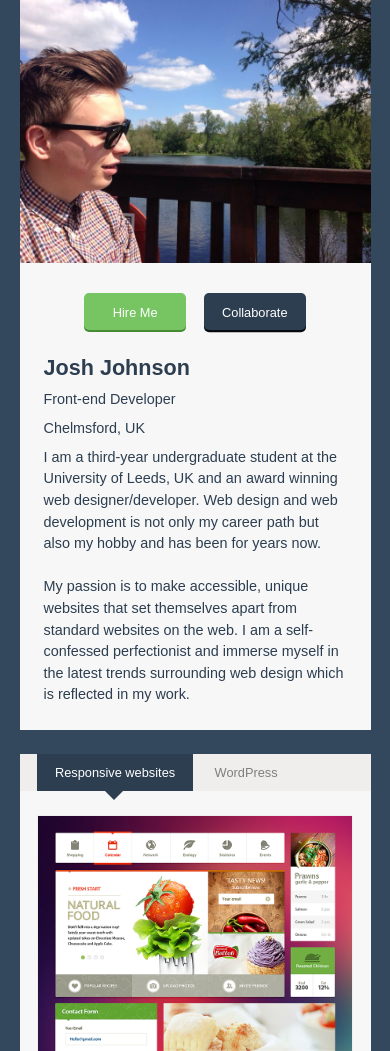
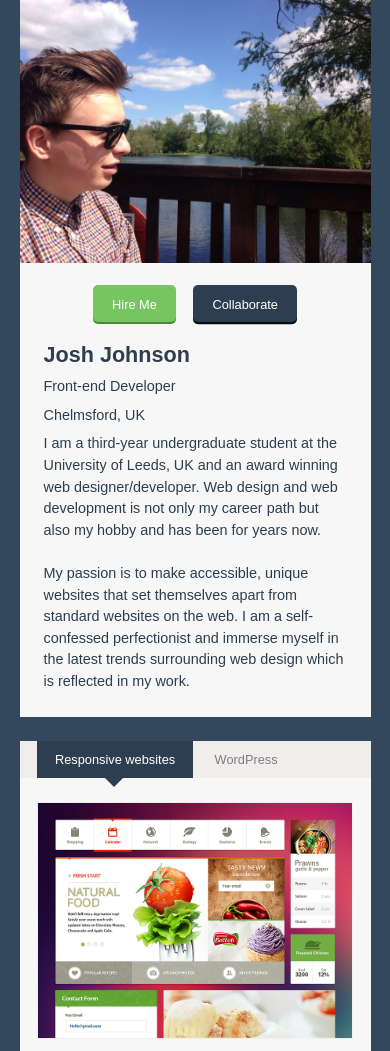
Before and after one commit to jshjohnson/Connectd, a PHP site: page /developer.html in a window 390 px wide. Shown: the part 88-1139 px from the top of the page. Run offline with PHP 8.4, Linux system fonts and the light colour scheme; some libraries are stand-ins or nearby versions.

Commit message:
Button alignment

```diff
--- a/assets/css/print.css
+++ b/assets/css/print.css
@@ -797,7 +797,7 @@ button,
 .btn:link,
 input[type=submit] {
   display: inline-block;
-  padding: .9em 2.5em .8em;
+  padding: .9em 1.5em .8em;
   font-size: .8em;
   -webkit-box-shadow: 0 3px 0;
   -moz-box-shadow: 0 3px 0;
@@ -830,37 +830,45 @@ input[type=submit]:hover {
   -moz-box-shadow: 0 2px 0;
   box-shadow: 0 2px 0;
 }
-
-/* line 158, ../scss/core/_base.scss */
+@media screen and (max-width: 79em) {
+  /* line 137, ../scss/core/_base.scss */
+  button,
+  .btn:link,
+  input[type=submit] {
+    min-width: 0;
+  }
+}
+
+/* line 161, ../scss/core/_base.scss */
 input[type=text]:focus, textarea:focus, button:focus {
   outline: none;
 }
 
 /* -- Blockquotes -- */
-/* line 164, ../scss/core/_base.scss */
+/* line 167, ../scss/core/_base.scss */
 blockquote {
   margin-left: 0;
   margin-right: 0;
 }
 
-/* line 168, ../scss/core/_base.scss */
+/* line 171, ../scss/core/_base.scss */
 blockquote {
   font-family: "proxima-nova", sans-serif;
   font-style: italic;
   clear: both;
 }
 
-/* line 169, ../scss/core/_base.scss */
+/* line 172, ../scss/core/_base.scss */
 blockquote p {
   font-size: 1.35em;
 }
 
-/* line 170, ../scss/core/_base.scss */
+/* line 173, ../scss/core/_base.scss */
 blockquote p + .source {
   margin-top: -1.5em;
 }
 
-/* line 171, ../scss/core/_base.scss */
+/* line 174, ../scss/core/_base.scss */
 .source {
   display: block;
   font-family: "proxima-nova", sans-serif;
@@ -869,12 +877,12 @@ blockquote p + .source {
   font-style: normal;
 }
 
-/* line 172, ../scss/core/_base.scss */
+/* line 175, ../scss/core/_base.scss */
 .source:before {
   content: "\2013\0020";
 }
 
-/* line 174, ../scss/core/_base.scss */
+/* line 177, ../scss/core/_base.scss */
 a:active, a:focus {
   position: relative;
   top: 1px;
@@ -882,20 +890,20 @@ a:active, a:focus {
 
 /* Links
 ----------------------------------*/
-/* line 179, ../scss/core/_base.scss */
+/* line 182, ../scss/core/_base.scss */
 a {
   text-decoration: none;
   color: #316cb2;
 }
 
 /* -- visited -- */
-/* line 184, ../scss/core/_base.scss */
+/* line 187, ../scss/core/_base.scss */
 a:visited {
   color: #316cb2;
 }
 
 /* -- hovers -- */
-/* line 191, ../scss/core/_base.scss */
+/* line 194, ../scss/core/_base.scss */
 a:hover {
   color: #222222;
 }
@@ -1295,7 +1303,7 @@ a:hover {
     width: 91.66667%;
   }
 }
-@media screen and (min-width: 78.5em) {
+@media screen and (min-width: 79em) {
   /* Proportional units
      ========================================================================== */
   /*
@@ -1461,7 +1469,7 @@ a:hover {
 .module-2-3 {
   width: 63.33%;
 }
-@media screen and (max-width: 48em) {
+@media screen and (max-width: 55em) {
   /* line 102, ../scss/core/_layout.scss */
   .module-2-3 {
     width: 100%;
@@ -1472,7 +1480,7 @@ a:hover {
 .module-1-3 {
   width: 33.33%;
 }
-@media screen and (max-width: 48em) {
+@media screen and (max-width: 55em) {
   /* line 109, ../scss/core/_layout.scss */
   .module-1-3 {
     width: 100%;
@@ -1483,7 +1491,7 @@ a:hover {
 .module-1-2 {
   width: 48.5%;
 }
-@media screen and (max-width: 48em) {
+@media screen and (max-width: 55em) {
   /* line 116, ../scss/core/_layout.scss */
   .module-1-2 {
     width: 100%;
@@ -1510,16 +1518,17 @@ a:hover {
   padding-left: 0;
   padding-right: 0;
 }
-@media screen and (max-width: 78.5em) {
+@media screen and (max-width: 79em) {
   /* line 134, ../scss/core/_layout.scss */
   .button-left, .button-right {
     margin: .5em 0;
-  }
-  /* line 142, ../scss/core/_layout.scss */
+    padding: .9em 1.5em .8em;
+  }
+  /* line 143, ../scss/core/_layout.scss */
   .button-left:first-child, .button-right:first-child {
     margin-top: 0;
   }
-  /* line 145, ../scss/core/_layout.scss */
+  /* line 146, ../scss/core/_layout.scss */
   .button-left:last-child, .button-right:last-child {
     margin-bottom: 0;
   }
@@ -1835,8 +1844,14 @@ img.media__img {
   margin: 0.75em 0 0.2em;
   font-weight: 600;
 }
-
-/* line 223, ../scss/core/_modules.scss */
+@media screen and (max-width: 48em) {
+  /* line 217, ../scss/core/_modules.scss */
+  .user-sidebar__title {
+    margin-top: 0.5em;
+  }
+}
+
+/* line 226, ../scss/core/_modules.scss */
 .user-sidebar__job, .user-sidebar__geo {
   font-size: .9em;
   margin-top: 0;
@@ -1844,16 +1859,25 @@ img.media__img {
   font-weight: 500;
 }
 
-/* line 230, ../scss/core/_modules.scss */
+/* line 233, ../scss/core/_modules.scss */
 .user-sidebar__info {
   padding: 1.5em;
-}
-/* line 232, ../scss/core/_modules.scss */
+  -webkit-box-sizing: border-box;
+  -moz-box-sizing: border-box;
+  box-sizing: border-box;
+}
+/* line 236, ../scss/core/_modules.scss */
 .user-sidebar__info p {
   font-size: .9em;
 }
-
-/* line 237, ../scss/core/_modules.scss */
+@media screen and (max-width: 48em) {
+  /* line 233, ../scss/core/_modules.scss */
+  .user-sidebar__info {
+    padding: 1em 1.5em 1.5em;
+  }
+}
+
+/* line 244, ../scss/core/_modules.scss */
 .portfolio__headings-bg {
   background-color: #f0eded;
   font-size: .8em;
@@ -1865,12 +1889,12 @@ img.media__img {
   margin-top: 0;
 }
 
-/* line 249, ../scss/core/_modules.scss */
+/* line 256, ../scss/core/_modules.scss */
 .portfolio__headings {
   margin: 0;
   position: relative;
 }
-/* line 252, ../scss/core/_modules.scss */
+/* line 259, ../scss/core/_modules.scss */
 .portfolio__headings li {
   display: inline-block;
   *display: inline;
@@ -1879,20 +1903,20 @@ img.media__img {
   position: relative;
   padding: .5em 1.4em .4em;
 }
-/* line 259, ../scss/core/_modules.scss */
+/* line 266, ../scss/core/_modules.scss */
 .portfolio__headings li a {
   color: #7f7e7e;
 }
-/* line 262, ../scss/core/_modules.scss */
+/* line 269, ../scss/core/_modules.scss */
 .portfolio__headings li.active {
   background-color: #2c3e50;
   color: white;
 }
-/* line 265, ../scss/core/_modules.scss */
+/* line 272, ../scss/core/_modules.scss */
 .portfolio__headings li.active a {
   color: white;
 }
-/* line 268, ../scss/core/_modules.scss */
+/* line 275, ../scss/core/_modules.scss */
 .portfolio__headings li.active:after {
   content: "";
   width: 0;
@@ -1906,45 +1930,45 @@ img.media__img {
   margin-left: -.75em;
 }
 
-/* line 286, ../scss/core/_modules.scss */
+/* line 293, ../scss/core/_modules.scss */
 .portfolio__headings--alt li.active {
   background-color: #6dbcdb;
   color: white;
 }
-/* line 289, ../scss/core/_modules.scss */
+/* line 296, ../scss/core/_modules.scss */
 .portfolio__headings--alt li.active:after {
   border-top-color: #6dbcdb;
 }
 
 /* Skills
 ----------------------------------*/
-/* line 299, ../scss/core/_modules.scss */
+/* line 306, ../scss/core/_modules.scss */
 .skills-wrapper {
   margin-bottom: .5em;
 }
 
-/* line 304, ../scss/core/_modules.scss */
+/* line 311, ../scss/core/_modules.scss */
 .skills--developer:nth-child(odd) {
   padding-right: 1em;
 }
 @media screen and (max-width: 30em) {
-  /* line 304, ../scss/core/_modules.scss */
+  /* line 311, ../scss/core/_modules.scss */
   .skills--developer:nth-child(odd) {
     padding: 0;
   }
 }
-/* line 310, ../scss/core/_modules.scss */
+/* line 317, ../scss/core/_modules.scss */
 .skills--developer:nth-child(even) {
   padding-left: 1em;
 }
 @media screen and (max-width: 30em) {
-  /* line 310, ../scss/core/_modules.scss */
+  /* line 317, ../scss/core/_modules.scss */
   .skills--developer:nth-child(even) {
     padding: 0;
   }
 }
 
-/* line 318, ../scss/core/_modules.scss */
+/* line 325, ../scss/core/_modules.scss */
 .skills__tag {
   position: relative;
   font-size: .7em;
@@ -1957,11 +1981,11 @@ img.media__img {
   margin-bottom: 1em;
   margin-right: 2em;
 }
-/* line 329, ../scss/core/_modules.scss */
+/* line 336, ../scss/core/_modules.scss */
 .skills__tag:last-child {
   margin-right: 0;
 }
-/* line 332, ../scss/core/_modules.scss */
+/* line 339, ../scss/core/_modules.scss */
 .skills__tag:after {
   content: "";
   background-image: url("../img/tag-end.svg");
@@ -1974,7 +1998,7 @@ img.media__img {
   bottom: 0;
 }
 
-/* line 345, ../scss/core/_modules.scss */
+/* line 352, ../scss/core/_modules.scss */
 .skills__bar {
   background-color: #f0eded;
   font-size: .8em;
@@ -1989,7 +2013,7 @@ img.media__img {
   -moz-box-sizing: border-box;
   box-sizing: border-box;
 }
-/* line 356, ../scss/core/_modules.scss */
+/* line 363, ../scss/core/_modules.scss */
 .skills__bar .skill__name {
   background-color: #6dbcdb;
   padding: .6em .6em .6em 1.2em;
@@ -1998,36 +2022,36 @@ img.media__img {
   -moz-box-sizing: border-box;
   box-sizing: border-box;
 }
-/* line 361, ../scss/core/_modules.scss */
+/* line 368, ../scss/core/_modules.scss */
 .skills__bar .skill__name[data-skill="5"] {
   width: 100%;
 }
-/* line 364, ../scss/core/_modules.scss */
+/* line 371, ../scss/core/_modules.scss */
 .skills__bar .skill__name[data-skill="4"] {
   width: 75%;
 }
-/* line 367, ../scss/core/_modules.scss */
+/* line 374, ../scss/core/_modules.scss */
 .skills__bar .skill__name[data-skill="3"] {
   width: 50%;
 }
-/* line 370, ../scss/core/_modules.scss */
+/* line 377, ../scss/core/_modules.scss */
 .skills__bar .skill__name[data-skill="2"] {
   width: 25%;
 }
-/* line 373, ../scss/core/_modules.scss */
+/* line 380, ../scss/core/_modules.scss */
 .skills__bar .skill__name[data-skill="1"] {
   width: 0%;
 }
 
 /* Call to action
 ----------------------------------*/
-/* line 383, ../scss/core/_modules.scss */
+/* line 390, ../scss/core/_modules.scss */
 .call-to-action {
   text-align: center;
   margin: .5em 0 2em;
   flex: 1;
 }
-/* line 387, ../scss/core/_modules.scss */
+/* line 394, ../scss/core/_modules.scss */
 .call-to-action .call-to-action__title {
   color: white;
   font-weight: 600;
@@ -2082,7 +2106,7 @@ img.media__img {
 .panel__title a {
   color: white;
 }
-@media screen and (max-width: 78.5em) {
+@media screen and (max-width: 79em) {
   /* line 39, ../scss/core/_homepage.scss */
   .panel__title {
     font-size: 2.2em;
@@ -2313,7 +2337,7 @@ body.debug:before {
     content: "Breakpoint 3";
   }
 }
-@media screen and (min-width: 78.5em) {
+@media screen and (min-width: 79em) {
   /* line 100, ../scss/core/_overrides.scss */
   body.debug:before {
     display: inline-block;
--- a/assets/css/screen.css
+++ b/assets/css/screen.css
@@ -797,7 +797,7 @@ button,
 .btn:link,
 input[type=submit] {
   display: inline-block;
-  padding: .9em 2.5em .8em;
+  padding: .9em 1.5em .8em;
   font-size: .8em;
   -webkit-box-shadow: 0 3px 0;
   -moz-box-shadow: 0 3px 0;
@@ -830,37 +830,45 @@ input[type=submit]:hover {
   -moz-box-shadow: 0 2px 0;
   box-shadow: 0 2px 0;
 }
-
-/* line 158, ../scss/core/_base.scss */
+@media screen and (max-width: 79em) {
+  /* line 137, ../scss/core/_base.scss */
+  button,
+  .btn:link,
+  input[type=submit] {
+    min-width: 0;
+  }
+}
+
+/* line 161, ../scss/core/_base.scss */
 input[type=text]:focus, textarea:focus, button:focus {
   outline: none;
 }
 
 /* -- Blockquotes -- */
-/* line 164, ../scss/core/_base.scss */
+/* line 167, ../scss/core/_base.scss */
 blockquote {
   margin-left: 0;
   margin-right: 0;
 }
 
-/* line 168, ../scss/core/_base.scss */
+/* line 171, ../scss/core/_base.scss */
 blockquote {
   font-family: "proxima-nova", sans-serif;
   font-style: italic;
   clear: both;
 }
 
-/* line 169, ../scss/core/_base.scss */
+/* line 172, ../scss/core/_base.scss */
 blockquote p {
   font-size: 1.35em;
 }
 
-/* line 170, ../scss/core/_base.scss */
+/* line 173, ../scss/core/_base.scss */
 blockquote p + .source {
   margin-top: -1.5em;
 }
 
-/* line 171, ../scss/core/_base.scss */
+/* line 174, ../scss/core/_base.scss */
 .source {
   display: block;
   font-family: "proxima-nova", sans-serif;
@@ -869,12 +877,12 @@ blockquote p + .source {
   font-style: normal;
 }
 
-/* line 172, ../scss/core/_base.scss */
+/* line 175, ../scss/core/_base.scss */
 .source:before {
   content: "\2013\0020";
 }
 
-/* line 174, ../scss/core/_base.scss */
+/* line 177, ../scss/core/_base.scss */
 a:active, a:focus {
   position: relative;
   top: 1px;
@@ -882,20 +890,20 @@ a:active, a:focus {
 
 /* Links
 ----------------------------------*/
-/* line 179, ../scss/core/_base.scss */
+/* line 182, ../scss/core/_base.scss */
 a {
   text-decoration: none;
   color: #316cb2;
 }
 
 /* -- visited -- */
-/* line 184, ../scss/core/_base.scss */
+/* line 187, ../scss/core/_base.scss */
 a:visited {
   color: #316cb2;
 }
 
 /* -- hovers -- */
-/* line 191, ../scss/core/_base.scss */
+/* line 194, ../scss/core/_base.scss */
 a:hover {
   color: #222222;
 }
@@ -1295,7 +1303,7 @@ a:hover {
     width: 91.66667%;
   }
 }
-@media screen and (min-width: 78.5em) {
+@media screen and (min-width: 79em) {
   /* Proportional units
      ========================================================================== */
   /*
@@ -1461,7 +1469,7 @@ a:hover {
 .module-2-3 {
   width: 63.33%;
 }
-@media screen and (max-width: 48em) {
+@media screen and (max-width: 55em) {
   /* line 102, ../scss/core/_layout.scss */
   .module-2-3 {
     width: 100%;
@@ -1472,7 +1480,7 @@ a:hover {
 .module-1-3 {
   width: 33.33%;
 }
-@media screen and (max-width: 48em) {
+@media screen and (max-width: 55em) {
   /* line 109, ../scss/core/_layout.scss */
   .module-1-3 {
     width: 100%;
@@ -1483,7 +1491,7 @@ a:hover {
 .module-1-2 {
   width: 48.5%;
 }
-@media screen and (max-width: 48em) {
+@media screen and (max-width: 55em) {
   /* line 116, ../scss/core/_layout.scss */
   .module-1-2 {
     width: 100%;
@@ -1510,16 +1518,17 @@ a:hover {
   padding-left: 0;
   padding-right: 0;
 }
-@media screen and (max-width: 78.5em) {
+@media screen and (max-width: 79em) {
   /* line 134, ../scss/core/_layout.scss */
   .button-left, .button-right {
     margin: .5em 0;
-  }
-  /* line 142, ../scss/core/_layout.scss */
+    padding: .9em 1.5em .8em;
+  }
+  /* line 143, ../scss/core/_layout.scss */
   .button-left:first-child, .button-right:first-child {
     margin-top: 0;
   }
-  /* line 145, ../scss/core/_layout.scss */
+  /* line 146, ../scss/core/_layout.scss */
   .button-left:last-child, .button-right:last-child {
     margin-bottom: 0;
   }
@@ -1835,8 +1844,14 @@ img.media__img {
   margin: 0.75em 0 0.2em;
   font-weight: 600;
 }
-
-/* line 223, ../scss/core/_modules.scss */
+@media screen and (max-width: 48em) {
+  /* line 217, ../scss/core/_modules.scss */
+  .user-sidebar__title {
+    margin-top: 0.5em;
+  }
+}
+
+/* line 226, ../scss/core/_modules.scss */
 .user-sidebar__job, .user-sidebar__geo {
   font-size: .9em;
   margin-top: 0;
@@ -1844,16 +1859,25 @@ img.media__img {
   font-weight: 500;
 }
 
-/* line 230, ../scss/core/_modules.scss */
+/* line 233, ../scss/core/_modules.scss */
 .user-sidebar__info {
   padding: 1.5em;
-}
-/* line 232, ../scss/core/_modules.scss */
+  -webkit-box-sizing: border-box;
+  -moz-box-sizing: border-box;
+  box-sizing: border-box;
+}
+/* line 236, ../scss/core/_modules.scss */
 .user-sidebar__info p {
   font-size: .9em;
 }
-
-/* line 237, ../scss/core/_modules.scss */
+@media screen and (max-width: 48em) {
+  /* line 233, ../scss/core/_modules.scss */
+  .user-sidebar__info {
+    padding: 1em 1.5em 1.5em;
+  }
+}
+
+/* line 244, ../scss/core/_modules.scss */
 .portfolio__headings-bg {
   background-color: #f0eded;
   font-size: .8em;
@@ -1865,12 +1889,12 @@ img.media__img {
   margin-top: 0;
 }
 
-/* line 249, ../scss/core/_modules.scss */
+/* line 256, ../scss/core/_modules.scss */
 .portfolio__headings {
   margin: 0;
   position: relative;
 }
-/* line 252, ../scss/core/_modules.scss */
+/* line 259, ../scss/core/_modules.scss */
 .portfolio__headings li {
   display: inline-block;
   *display: inline;
@@ -1879,20 +1903,20 @@ img.media__img {
   position: relative;
   padding: .5em 1.4em .4em;
 }
-/* line 259, ../scss/core/_modules.scss */
+/* line 266, ../scss/core/_modules.scss */
 .portfolio__headings li a {
   color: #7f7e7e;
 }
-/* line 262, ../scss/core/_modules.scss */
+/* line 269, ../scss/core/_modules.scss */
 .portfolio__headings li.active {
   background-color: #2c3e50;
   color: white;
 }
-/* line 265, ../scss/core/_modules.scss */
+/* line 272, ../scss/core/_modules.scss */
 .portfolio__headings li.active a {
   color: white;
 }
-/* line 268, ../scss/core/_modules.scss */
+/* line 275, ../scss/core/_modules.scss */
 .portfolio__headings li.active:after {
   content: "";
   width: 0;
@@ -1906,45 +1930,45 @@ img.media__img {
   margin-left: -.75em;
 }
 
-/* line 286, ../scss/core/_modules.scss */
+/* line 293, ../scss/core/_modules.scss */
 .portfolio__headings--alt li.active {
   background-color: #6dbcdb;
   color: white;
 }
-/* line 289, ../scss/core/_modules.scss */
+/* line 296, ../scss/core/_modules.scss */
 .portfolio__headings--alt li.active:after {
   border-top-color: #6dbcdb;
 }
 
 /* Skills
 ----------------------------------*/
-/* line 299, ../scss/core/_modules.scss */
+/* line 306, ../scss/core/_modules.scss */
 .skills-wrapper {
   margin-bottom: .5em;
 }
 
-/* line 304, ../scss/core/_modules.scss */
+/* line 311, ../scss/core/_modules.scss */
 .skills--developer:nth-child(odd) {
   padding-right: 1em;
 }
 @media screen and (max-width: 30em) {
-  /* line 304, ../scss/core/_modules.scss */
+  /* line 311, ../scss/core/_modules.scss */
   .skills--developer:nth-child(odd) {
     padding: 0;
   }
 }
-/* line 310, ../scss/core/_modules.scss */
+/* line 317, ../scss/core/_modules.scss */
 .skills--developer:nth-child(even) {
   padding-left: 1em;
 }
 @media screen and (max-width: 30em) {
-  /* line 310, ../scss/core/_modules.scss */
+  /* line 317, ../scss/core/_modules.scss */
   .skills--developer:nth-child(even) {
     padding: 0;
   }
 }
 
-/* line 318, ../scss/core/_modules.scss */
+/* line 325, ../scss/core/_modules.scss */
 .skills__tag {
   position: relative;
   font-size: .7em;
@@ -1957,11 +1981,11 @@ img.media__img {
   margin-bottom: 1em;
   margin-right: 2em;
 }
-/* line 329, ../scss/core/_modules.scss */
+/* line 336, ../scss/core/_modules.scss */
 .skills__tag:last-child {
   margin-right: 0;
 }
-/* line 332, ../scss/core/_modules.scss */
+/* line 339, ../scss/core/_modules.scss */
 .skills__tag:after {
   content: "";
   background-image: url("../img/tag-end.svg");
@@ -1974,7 +1998,7 @@ img.media__img {
   bottom: 0;
 }
 
-/* line 345, ../scss/core/_modules.scss */
+/* line 352, ../scss/core/_modules.scss */
 .skills__bar {
   background-color: #f0eded;
   font-size: .8em;
@@ -1989,7 +2013,7 @@ img.media__img {
   -moz-box-sizing: border-box;
   box-sizing: border-box;
 }
-/* line 356, ../scss/core/_modules.scss */
+/* line 363, ../scss/core/_modules.scss */
 .skills__bar .skill__name {
   background-color: #6dbcdb;
   padding: .6em .6em .6em 1.2em;
@@ -1998,36 +2022,36 @@ img.media__img {
   -moz-box-sizing: border-box;
   box-sizing: border-box;
 }
-/* line 361, ../scss/core/_modules.scss */
+/* line 368, ../scss/core/_modules.scss */
 .skills__bar .skill__name[data-skill="5"] {
   width: 100%;
 }
-/* line 364, ../scss/core/_modules.scss */
+/* line 371, ../scss/core/_modules.scss */
 .skills__bar .skill__name[data-skill="4"] {
   width: 75%;
 }
-/* line 367, ../scss/core/_modules.scss */
+/* line 374, ../scss/core/_modules.scss */
 .skills__bar .skill__name[data-skill="3"] {
   width: 50%;
 }
-/* line 370, ../scss/core/_modules.scss */
+/* line 377, ../scss/core/_modules.scss */
 .skills__bar .skill__name[data-skill="2"] {
   width: 25%;
 }
-/* line 373, ../scss/core/_modules.scss */
+/* line 380, ../scss/core/_modules.scss */
 .skills__bar .skill__name[data-skill="1"] {
   width: 0%;
 }
 
 /* Call to action
 ----------------------------------*/
-/* line 383, ../scss/core/_modules.scss */
+/* line 390, ../scss/core/_modules.scss */
 .call-to-action {
   text-align: center;
   margin: .5em 0 2em;
   flex: 1;
 }
-/* line 387, ../scss/core/_modules.scss */
+/* line 394, ../scss/core/_modules.scss */
 .call-to-action .call-to-action__title {
   color: white;
   font-weight: 600;
@@ -2082,7 +2106,7 @@ img.media__img {
 .panel__title a {
   color: white;
 }
-@media screen and (max-width: 78.5em) {
+@media screen and (max-width: 79em) {
   /* line 39, ../scss/core/_homepage.scss */
   .panel__title {
     font-size: 2.2em;
@@ -2313,7 +2337,7 @@ body.debug:before {
     content: "Breakpoint 3";
   }
 }
-@media screen and (min-width: 78.5em) {
+@media screen and (min-width: 79em) {
   /* line 100, ../scss/core/_overrides.scss */
   body.debug:before {
     display: inline-block;
--- a/assets/scss/config/_vars.scss
+++ b/assets/scss/config/_vars.scss
@@ -1,10 +1,11 @@
 // Major Breakpoints
 $bp1: 30em;
+$bp1-5:36em;
 $bp2: 48em;
 $bp2-5: 55em;
 $bp3: 62em;
 $bp3-5: 68em;
-$bp4: 78.5em;
+$bp4: 79em;
 
 // Colours
 $color-brand-light: #6dbcdb;
--- a/assets/scss/core/_base.scss
+++ b/assets/scss/core/_base.scss
@@ -136,7 +136,7 @@ button,
 .btn:link,
 input[type=submit] {
 	display: inline-block;
-	padding: .9em 2.5em .8em;
+	padding: .9em 1.5em .8em;
 	font-size: .8em;
 	@include box-shadow(0 3px 0);
 	border: 0;
@@ -151,6 +151,9 @@ input[type=submit] {
 		position: relative;
 		top: .1em;
 		@include box-shadow(0 2px 0);
+	}
+	@include respond-max($bp4) {
+		min-width: 0;
 	}
 }
 
--- a/assets/scss/core/_layout.scss
+++ b/assets/scss/core/_layout.scss
@@ -101,21 +101,21 @@
 
 .module-2-3 {
 	width: 63.33%;
-	@include respond-max($bp2) {
+	@include respond-max($bp2-5) {
 		width: 100%;
 	}
 }
 
 .module-1-3 {
 	width: 33.33%;
-	@include respond-max($bp2) {
+	@include respond-max($bp2-5) {
 		width: 100%;
 	}
 }
 
 .module-1-2 {
 	width: 48.5%;
-	@include respond-max($bp2) {
+	@include respond-max($bp2-5) {
 		width: 100%;
 	}
 }
@@ -139,6 +139,7 @@
 	padding-right: 0;
 	@include respond-max($bp4) {
 		margin: .5em 0;
+		padding: .9em 1.5em .8em;;
 		&:first-child {
 			margin-top: 0;
 		}
--- a/assets/scss/core/_modules.scss
+++ b/assets/scss/core/_modules.scss
@@ -218,6 +218,9 @@ img.media__img {
 	font-size: 1.35em;
 	margin: $baseline/2 0 .2em;
 	font-weight: 600;
+	@include respond-max($bp2) {
+		margin-top: $baseline/3;
+	}
 }
 
 .user-sidebar__job, .user-sidebar__geo {
@@ -229,8 +232,12 @@ img.media__img {
 
 .user-sidebar__info {
 	padding: 1.5em;
+	@include box-sizing(border-box);
 	p {
 		font-size: .9em;
+	}
+	@include respond-max($bp2) {
+		padding: 1em 1.5em 1.5em;
 	}
 }
 
--- a/developer.html
+++ b/developer.html
@@ -35,7 +35,7 @@
 	<section class="container">
 		<div class="grid--no-marg cf">
 			<aside class="user-sidebar grid__cell unit-1-3--bp2 module module-1-3 module--no-pad float-left">
-				<img src="assets/img/avatar.jpg" alt="" class="user-avatar">
+				<img src="assets/img/avatar.jpg" alt="" class="user-sidebar__avatar">
 				<div class="user-sidebar__info">
 					<div class="button-wrapper">
 						<button class="button-green button-left cf">
@@ -48,7 +48,7 @@
 					<h3 class="user-sidebar__title">Josh Johnson</h3>
 					<h4 class="user-sidebar__job">Front-end Developer</h4>
 					<h4 class="user-sidebar__geo">Chelmsford, UK</h4>
-					<p>I am a third-year undergraduate student at the University of Leeds, UK and an award winning web designer/developer. Web design and web development is not only my career path but also my hobby and has been for years now.<p>
+					<p>I am a third-year undergraduate student at the University of Leeds, UK and an award winning web designer/developer. Web design and web development is not only my career path but also my hobby and has been for years now.</p>
 
 					<p>My passion is to make accessible, unique websites that set themselves apart from standard websites on the web. I am a self-confessed perfectionist and immerse myself in the latest trends surrounding web design which is reflected in my work.</p>
 				</div>
```
Also changed, not shown: assets/css/ie.css (+48 -43 lines).
